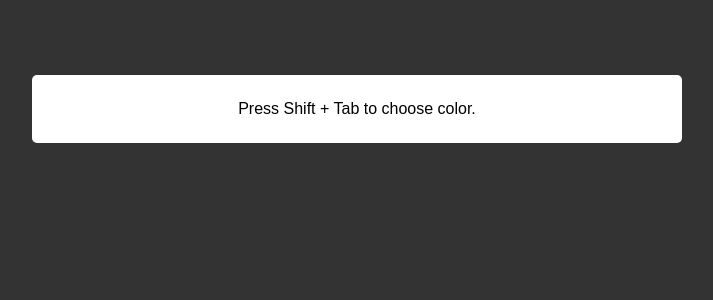
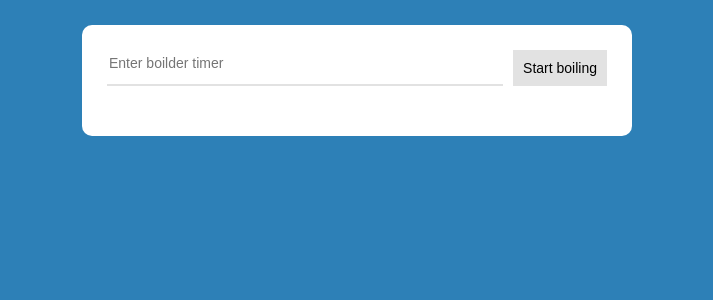
Before and after one commit to juniorvanin-zz/frontloops, a React (Create React App) app: page / in a window 1280 px wide. Shown: the top 300 px of the page, without its empty margins (283-996 px from the left). Built offline with nearby package versions, Linux system fonts and the light colour scheme.

Commit message:
Finish loop 2 step 6 exercise

```diff
--- a/src/App.js
+++ b/src/App.js
@@ -1,9 +1,9 @@
 import React from "react";
 
-import { Loop2Step5 } from "./loop2-step5";
+import { Loop2Step6 } from "./loop2-step6";
 
 function App() {
-  return <Loop2Step5 />;
+  return <Loop2Step6 />;
 }
 
 export default App;
--- /dev/null
+++ b/src/loop2-step6/index.js
@@ -0,0 +1,75 @@
+import React, { useState, useEffect } from "react";
+
+import "./style.css";
+
+class Loop2Step6 extends React.Component {
+  constructor(props) {
+    super(props);
+    this.state = {
+      countdowns: [],
+      inputValue: ""
+    };
+  }
+
+  render() {
+    return (
+      <div className="container">
+        <div className="enterBoilerTimerWrapper">
+          <input
+            className="inputNumber"
+            type="number"
+            placeholder="Enter boilder timer"
+            min="1"
+            max="100"
+            value={this.state.inputValue}
+            onChange={e =>
+              this.setState({ ...this.state, inputValue: e.target.value })
+            }
+          />
+          <button
+            className="button"
+            type="button"
+            onClick={() => {
+              const countdowns = this.state.countdowns;
+              countdowns.push({ initialValue: this.state.inputValue });
+
+              this.setState({ ...this.state, countdowns, inputValue: "" });
+            }}
+          >
+            Start boiling
+          </button>
+        </div>
+        <div className="timers">
+          {this.state.countdowns.map((countdown, index) => (
+            <Countdown key={index} initialValue={countdown.initialValue} />
+          ))}
+        </div>
+      </div>
+    );
+  }
+}
+
+const Countdown = ({ initialValue }) => {
+  const [currentValue, setCurrentValue] = useState(initialValue);
+
+  useEffect(() => {
+    const intervalID = setTimeout(
+      () => setCurrentValue(currentValue - 1),
+      1000
+    );
+
+    return () => {
+      clearTimeout(intervalID);
+    };
+  });
+
+  return (
+    currentValue >= 0 && (
+      <div className="timer">
+        <span>{currentValue}</span>
+      </div>
+    )
+  );
+};
+
+export { Loop2Step6 };
--- /dev/null
+++ b/src/loop2-step6/style.css
@@ -0,0 +1,76 @@
+body {
+  background-color: #2d80b7;
+}
+
+.container {
+  width: 500px;
+  margin: auto;
+  margin-top: 25px;
+  background-color: white;
+  padding: 25px;
+  border-radius: 10px;
+}
+
+.enterBoilerTimerWrapper {
+  display: flex;
+}
+
+.inputNumber {
+  flex-grow: 1;
+  border: 0;
+  border-bottom: 2px solid #e2e2e2;
+  padding-bottom: 10px;
+  margin-right: 10px;
+  font-size: 14px;
+}
+
+.inputNumber:focus {
+  border-bottom: 2px solid black;
+  outline: none;
+}
+
+.button {
+  background-color: #e2e2e2;
+  border: 0;
+  font-size: 14px;
+  padding: 10px;
+}
+
+.timers {
+  display: flex;
+  flex-shrink: 0;
+  margin-top: 25px;
+}
+
+.timer {
+  background-color: #ff9800;
+  width: 65px;
+  height: 65px;
+  border-radius: 50%;
+  display: flex;
+  align-items: center;
+  justify-content: center;
+  margin-right: 15px;
+  animation: pulsing 1s infinite alternate;
+  font-size: 20px;
+  font-weight: bold;
+  color: white;
+}
+
+.timer--visible {
+  opacity: 1;
+}
+
+.timer--hidden {
+  display: none;
+}
+
+/* Standard syntax */
+@keyframes pulsing {
+  from {
+    transform: scale(0.9);
+  }
+  to {
+    transform: scale(1.1);
+  }
+}
```
